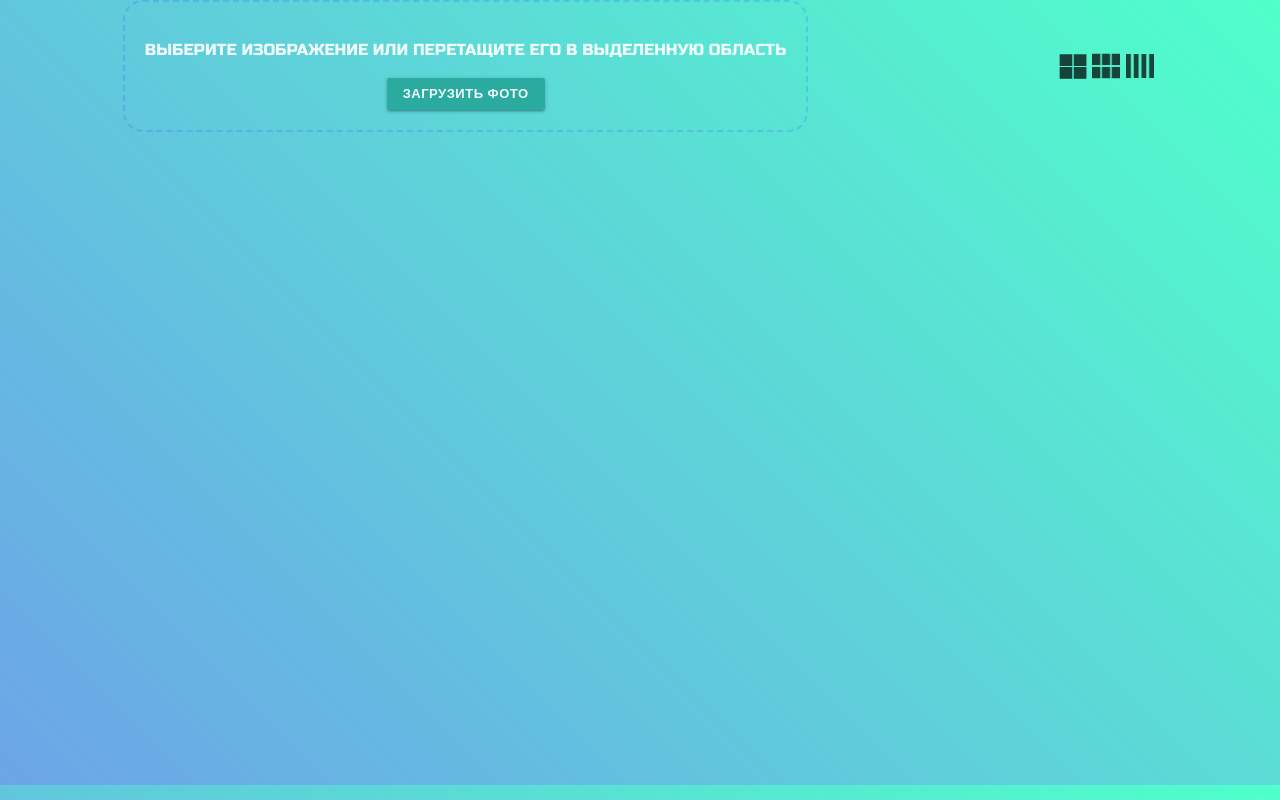
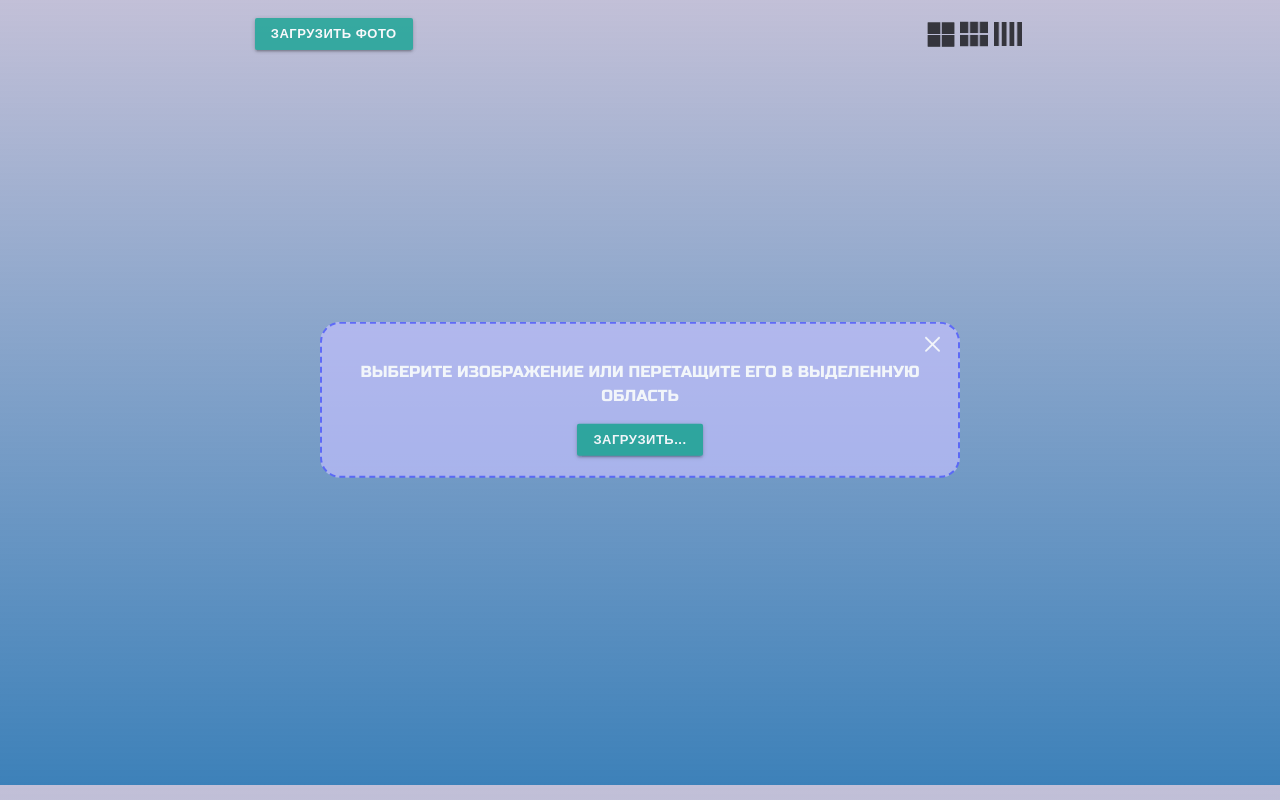
Before and after one commit to Fox5ower/Gallery-Final-Project, a plain HTML site: page index.html in a window 1280 px wide. Both pictures are taken after a click on the label "ЗАГРУЗИТЬ ФОТО". Drawn offline with nearby package versions, Linux system fonts and the light colour scheme.

Commit message:
New feature - modal window for photo upload

```diff
--- a/index.html
+++ b/index.html
@@ -17,11 +17,7 @@
         </div>
     </div>
     <div class="col s12 head">
-        <div id="drop-area">
-            <p>ВЫБЕРИТЕ ИЗОБРАЖЕНИЕ ИЛИ ПЕРЕТАЩИТЕ ЕГО В ВЫДЕЛЕННУЮ ОБЛАСТЬ</p>
-            <input type="file" id="fileElem" multiple accept="image/*" onchange="handleFiles(this.files)">
-            <label class="button waves-effect waves-light btn-small" for="fileElem">Загрузить фото</label><br>
-        </div>
+        <label class="button waves-effect waves-light btn-small load-photo">Загрузить фото</label>
         <div class="gridContainer">
             <img src="./img/two_columns.png" class="gridChanger twoCols">
             <img src="./img/three_columns.png" class="gridChanger threeCols">
@@ -36,6 +32,14 @@
     <div class="modal-window" id="modal">
         <button class="close-button" id="close-button"><img src="./img/close.png"></button>
     </div>
+    <div class="modal-window" id="modalUpload">
+        <button class="close-button" id="close-upload"><img src="./img/close.png"></button>
+        <div id="drop-area">
+            <p>ВЫБЕРИТЕ ИЗОБРАЖЕНИЕ ИЛИ ПЕРЕТАЩИТЕ ЕГО В ВЫДЕЛЕННУЮ ОБЛАСТЬ</p>
+            <input type="file" id="fileElem" multiple accept="image/*" onchange="handleFiles(this.files)">
+            <label class="button waves-effect waves-light btn-small" for="fileElem">Загрузить...</label><br>
+        </div>
+    </div>
     <div class="modal-bg" id="modal-bg"></div>
     <script src="script.js"></script>
 </body>
--- a/script.js
+++ b/script.js
@@ -1,8 +1,11 @@
 const dropArea = document.querySelector("#drop-area");
 const userGallery = document.querySelector("#gallery");
+const modalUpload = document.querySelector("#modalUpload");
 const modal = document.querySelector("#modal");
 const modalOverlay = document.querySelector("#modal-bg");
 const closeButton = document.querySelector("#close-button");
+const closeUploadBtn = document.querySelector("#close-upload");
+const loadPhotoBtn = document.querySelector(".load-photo");
 const twoColsButton = document.querySelector(".twoCols");
 const threeColsButton = document.querySelector(".threeCols");
 const fourColsButton = document.querySelector(".fourCols");
@@ -171,12 +174,22 @@ function putIntoDb(file) {
   };
 }
 
-closeButton.addEventListener("click", function() {
+loadPhotoBtn.onclick = () => {
+  modalUpload.style.display = "block";
+  dropArea.style.display = "block";
+};
+
+closeButton.onclick = () => {
   let modalImage = document.querySelector(".modal-window").lastChild;
   modal.removeChild(modalImage);
   modal.style.display = "none";
   modalOverlay.style.display = "none";
-});
+};
+
+closeUploadBtn.onclick = () => {
+  modalUpload.style.display = "none";
+  dropArea.style.display = "none";
+};
 
 twoColsButton.onclick = () => {
   let images = document.querySelectorAll(".img");
--- a/style.css
+++ b/style.css
@@ -12,15 +12,12 @@ body {
   display: flex;
   flex-direction: column;
   align-items: center;
-  background: linear-gradient(
-    45deg,
-    rgba(108, 164, 232, 1) 0%,
-    rgba(0, 255, 179, 0.6866947462578781) 100%
-  );
+  background: linear-gradient(360deg, #3d81b9, #7f7aac79);
 }
 
 .head {
   width: 100%;
+  margin-top: 15px;
   display: flex;
   flex-direction: row;
   justify-content: space-around;
@@ -136,13 +133,17 @@ body {
 }
 
 #drop-area {
-  border: 2px dashed rgba(54, 67, 255, 0.199);
+  display: none;
+  transition: 200ms;
+  border: 2px dashed rgba(67, 79, 255, 0.8);
   border-radius: 20px;
   padding: 20px;
   text-align: center;
+  background-color: rgba(198, 194, 255, 0.733);
 }
 #drop-area.highlight {
-  border-color: rgba(54, 67, 255, 0.514);
+  transition: 200ms;
+  border-color: rgb(2, 8, 85);
 }
 #gallery {
   display: flex;
@@ -244,11 +245,16 @@ label {
   position: absolute;
   z-index: 1001;
   top: 10px;
-  right: 20px;
+  right: 10px;
   border: 0;
   padding: 5px 10px;
   border-radius: 5px;
   background: none;
+}
+
+.modal-window .close-button img {
+  height: 15px;
+  width: 15px;
 }
 
 .cssload-container {
--- a/todo.txt
+++ b/todo.txt
@@ -9,6 +9,7 @@ REALIZED:
 
 Изображения отображаются и подгружаются из базы данных.
 Загрузка и хранение, хранение реализовано с помощью IndexedDB.
-Открытие изображения full-screen по нажатию кнопки.
+Открытие изображения full-screen в модальном окне по нажатию кнопки.
+Открытие модального окна для загрузки изображений.
 
 TO FIX:
```
